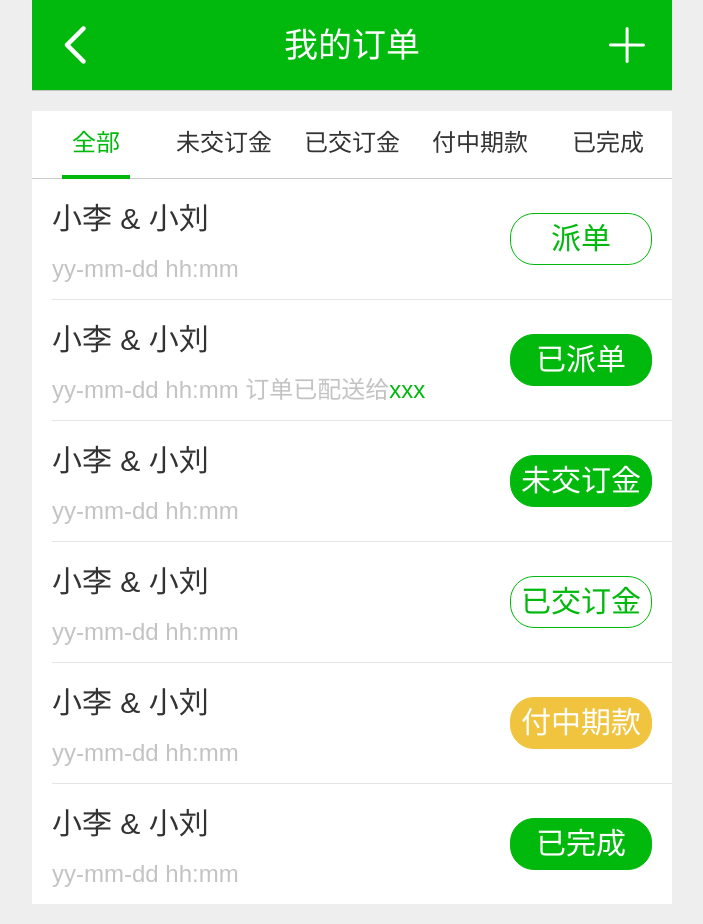
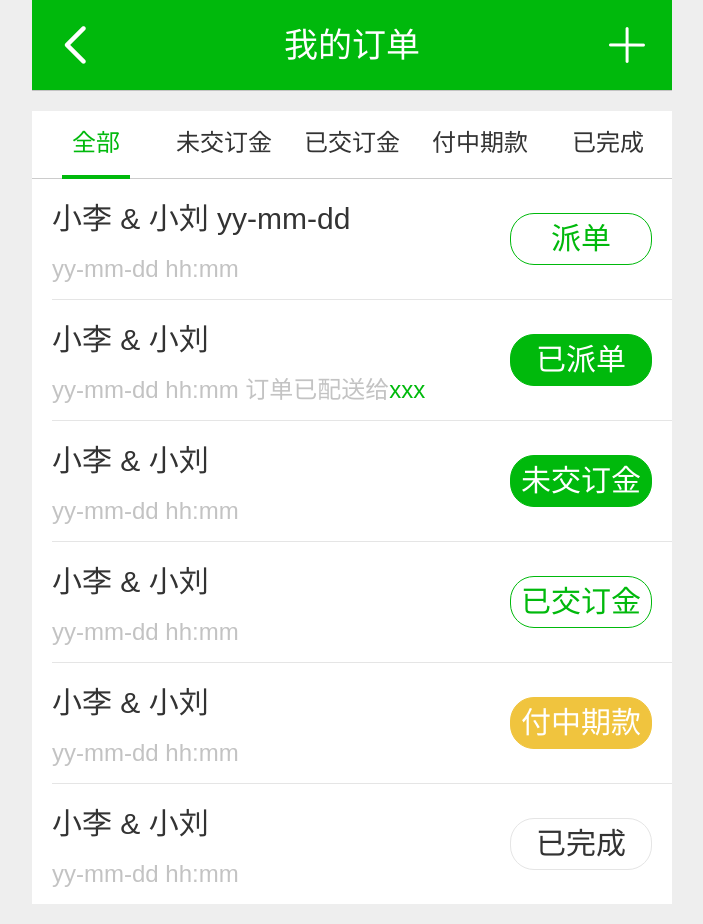
Before and after one commit to 15101140405/CRM, a plain HTML site: page crm_web/my_order.html in a window 1280 px wide. Shown: the whole page, without its empty margins (288-991 px from the left). Drawn offline with Linux system fonts and the light colour scheme.

Commit message:
增加活动日期、增加灰色框
1、空白位置加一个绿色的活动日期；
2、已完成改成灰色框

少一个“新”订单提示

```diff
--- a/crm_web/my_order.html
+++ b/crm_web/my_order.html
@@ -48,7 +48,7 @@
         <!-- 标签对应四种状态 status_white status_green status_gray status_orange -->
         <span class="order_status status_white">派单</span>
         <div class="order_info">
-          <p class="customer">小李 & 小刘</p>
+          <p class="customer">小李 & 小刘 <span>yy-mm-dd</span></p>
           <p class="desc">yy-mm-dd hh:mm</p>
         </div>
       </li>
@@ -81,7 +81,7 @@
         </div>
       </li>
       <li class="ulist_item">
-        <span class="order_status status_green">已完成</span>
+        <span class="order_status status_grey">已完成</span>
         <div class="order_info">
           <p class="customer">小李 & 小刘</p>
           <p class="desc">yy-mm-dd hh:mm</p>
```
